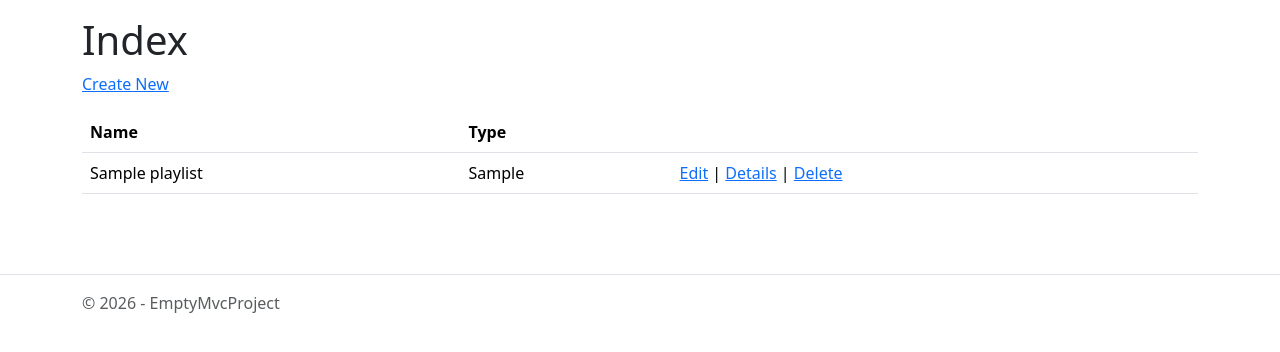
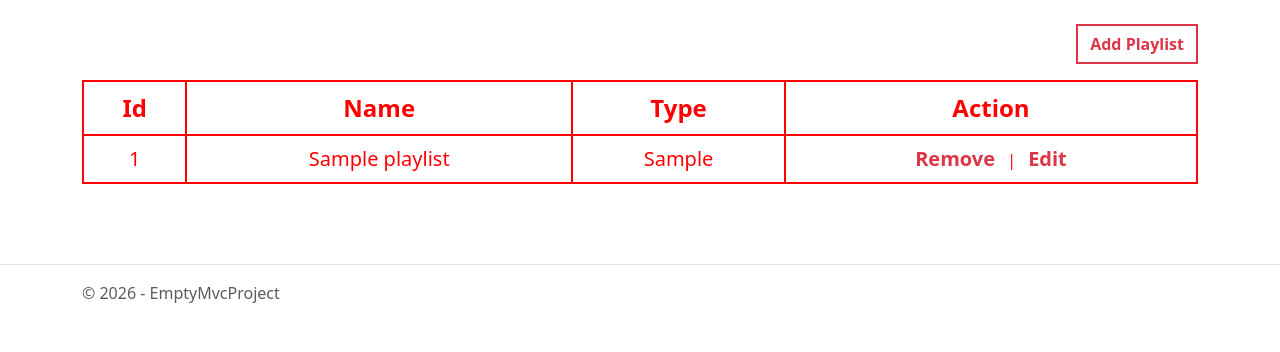
Before and after one commit to HangThu101190/manage-english-youtube-clip, an ASP.NET Core app: page /Playlists in a window 1280 px wide. Shown: the part 57-409 px from the top of the page. Run offline with ASP.NET Core 8, Linux system fonts and the light colour scheme; tables that the repository leaves empty hold one stand-in row (values such as "Sample post").

Commit message:
Create Home page with tabs and update Playlist UI
Co-authored-by: HangThu101190 <81788190+HangThu101190@users.noreply.github.com>

```diff
--- a/Controllers/HomeController.cs
+++ b/Controllers/HomeController.cs
@@ -6,6 +6,6 @@ public class HomeController : Controller
 {
     public IActionResult Index()
     {
-        return RedirectToAction("Index", "Playlists");
+        return View();
     }
 }
--- a/Views/Playlists/Index.cshtml
+++ b/Views/Playlists/Index.cshtml
@@ -4,36 +4,45 @@
     ViewData["Title"] = "Index";
 }
 
-<h1>Index</h1>
+<div class="d-flex justify-content-end mb-3 mt-4">
+    <a asp-action="Create" class="btn btn-outline-danger fw-bold rounded-0 border-2">Add Playlist</a>
+</div>
 
-<p>
-    <a asp-action="Create">Create New</a>
-</p>
-<table class="table">
+<style>
+    .table-red-borders {
+        border: 2px solid red;
+    }
+    .table-red-borders th,
+    .table-red-borders td {
+        border: 2px solid red;
+        color: red;
+    }
+</style>
+
+<table class="table table-bordered text-center align-middle table-red-borders">
     <thead>
         <tr>
-            <th>
-                @Html.DisplayNameFor(model => model.Name)
-            </th>
-            <th>
-                @Html.DisplayNameFor(model => model.Type)
-            </th>
-            <th></th>
+            <th class="fs-4">Id</th>
+            <th class="fs-4">Name</th>
+            <th class="fs-4">Type</th>
+            <th class="fs-4">Action</th>
         </tr>
     </thead>
     <tbody>
 @foreach (var item in Model) {
         <tr>
-            <td>
+            <td class="fs-5">
+                @Html.DisplayFor(modelItem => item.Id)
+            </td>
+            <td class="fs-5">
                 @Html.DisplayFor(modelItem => item.Name)
             </td>
-            <td>
+            <td class="fs-5">
                 @Html.DisplayFor(modelItem => item.Type)
             </td>
             <td>
-                <a asp-action="Edit" asp-route-id="@item.Id">Edit</a> |
-                <a asp-action="Details" asp-route-id="@item.Id">Details</a> |
-                <a asp-action="Delete" asp-route-id="@item.Id">Delete</a>
+                <a asp-action="Delete" asp-route-id="@item.Id" class="text-danger text-decoration-none fw-bold fs-5 me-2">Remove</a> |
+                <a asp-action="Edit" asp-route-id="@item.Id" class="text-danger text-decoration-none fw-bold fs-5 ms-2">Edit</a>
             </td>
         </tr>
 }
```
Also changed, not shown: Views/Home/Index.cshtml (added, +19 -0 lines).
